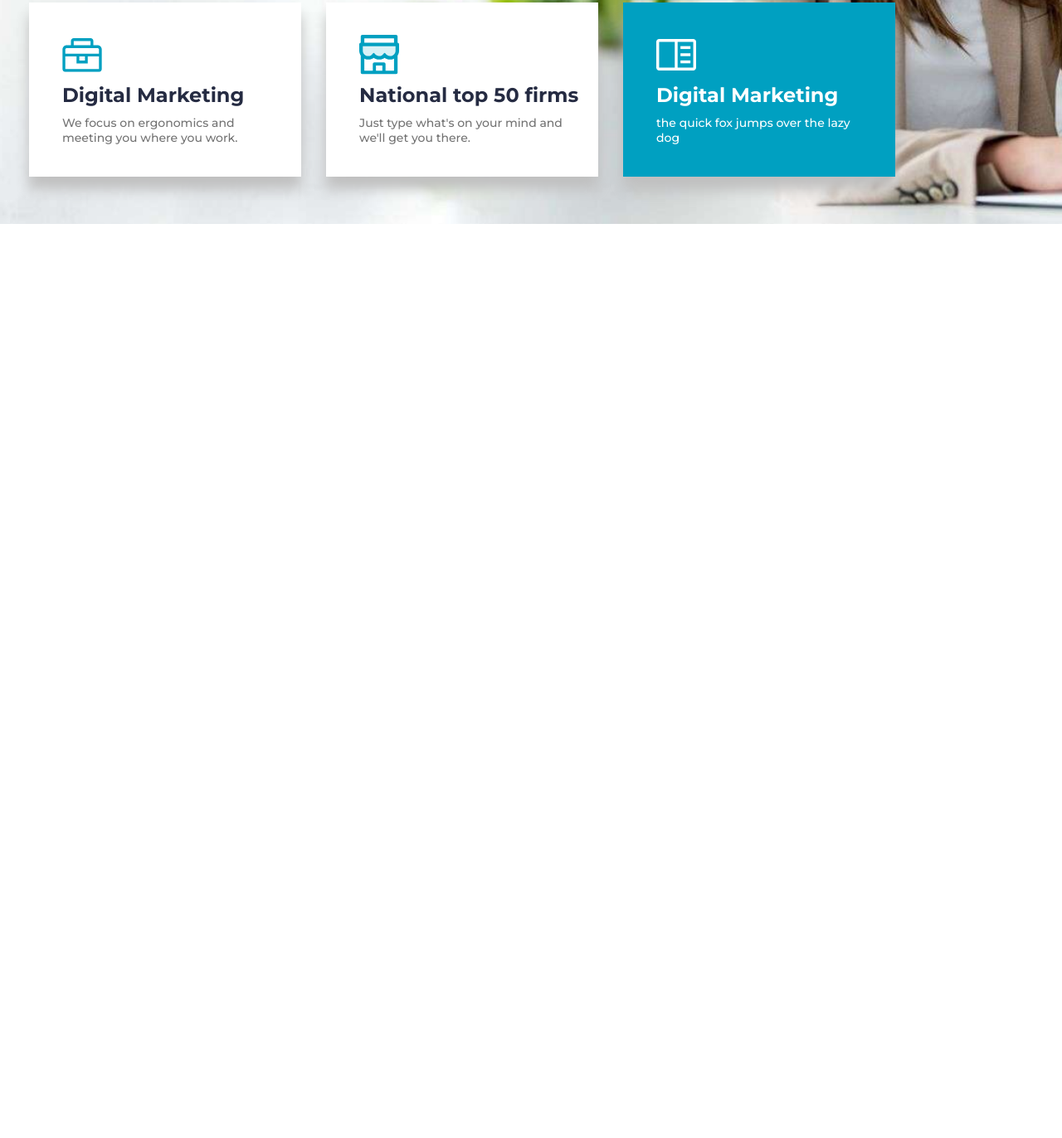
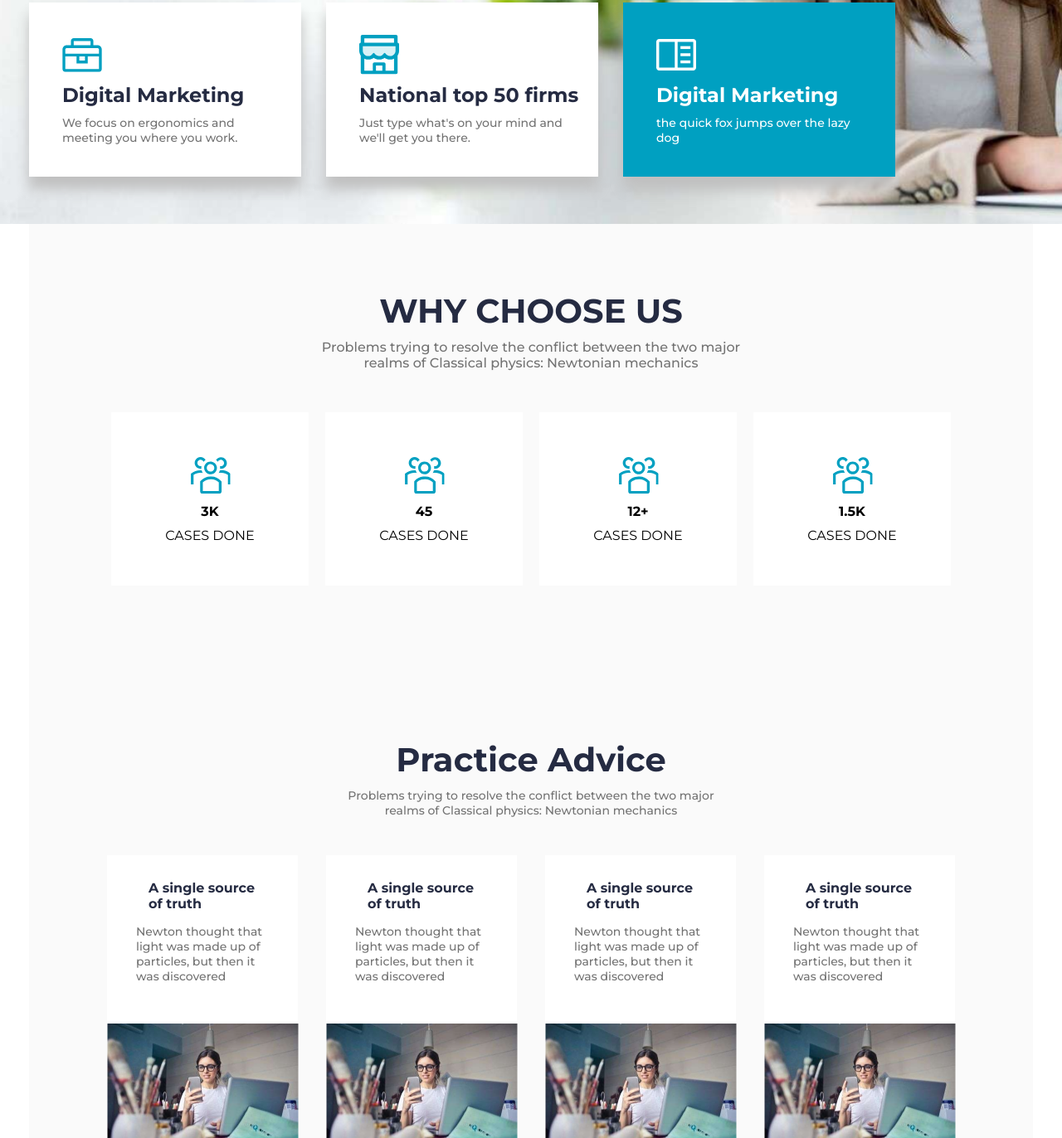
Before and after one commit to nuralivafoyev/indicorp, a plain HTML site: page index.html in a window 1280 px wide. Shown: the part 530-1902 px from the top of the page at 83% size. Before the commit the page ends 800 px from the top, so only its background shows below. Drawn offline with nearby package versions, Linux system fonts and the light colour scheme.

Commit message:
practice section

```diff
--- a/index.html
+++ b/index.html
@@ -67,6 +67,92 @@
             </div>
         </section>
         <!-- ============= INTRO END ============= -->
+
+        <div class="container">
+            <!-- ============= CHOOSE US START ======== -->
+            <section class="chooseus">
+
+                <div class="chooseus_top">
+                    <h1>WHY CHOOSE US</h1>
+                    <p>Problems trying to resolve the conflict between the two major realms
+                        of Classical physics: Newtonian mechanics </p>
+                </div>
+
+
+                <div class="chooseus_cards">
+                    <div class="choose_card">
+                        <img src="./assets/images/personsvg.svg" alt="Person">
+                        <h4>3K</h4>
+                        <p>CASES DONE</p>
+                    </div>
+                    <div class="choose_card">
+                        <img src="./assets/images/personsvg.svg" alt="Person">
+                        <h4>45</h4>
+                        <p>CASES DONE</p>
+                    </div>
+                    <div class="choose_card">
+                        <img src="./assets/images/personsvg.svg" alt="Person">
+                        <h4>12+</h4>
+                        <p>CASES DONE</p>
+                    </div>
+                    <div class="choose_card">
+                        <img src="./assets/images/personsvg.svg" alt="Person">
+                        <h4>1.5K</h4>
+                        <p>CASES DONE</p>
+                    </div>
+                </div>
+            </section>
+            <!-- ============= CHOOSE US END ======== -->
+
+
+            <!-- ================= PRACTICE START ============== -->
+            <section class="practice">
+                <div class="practice_top">
+                    <h1>Practice Advice</h1>
+                    <p>Problems trying to resolve the conflict between
+                        the two major realms of Classical physics: Newtonian mechanics </p>
+                </div>
+                <div class="practice_cards">
+
+                    <div class="card">
+                        <h1>A single source of truth</h1>
+                        <p>Newton thought that
+                            light was made up of
+                            particles, but then it
+                            was discovered </p>
+                        <img src="./assets/images/opacha.png" alt="Photo">
+                    </div>
+
+                    <div class="card">
+                        <h1>A single source of truth</h1>
+                        <p>Newton thought that
+                            light was made up of
+                            particles, but then it
+                            was discovered </p>
+                        <img src="./assets/images/opacha.png" alt="Photo">
+                    </div>
+
+                    <div class="card">
+                        <h1>A single source of truth</h1>
+                        <p>Newton thought that
+                            light was made up of
+                            particles, but then it
+                            was discovered </p>
+                        <img src="./assets/images/opacha.png" alt="Photo">
+                    </div>
+
+                    <div class="card">
+                        <h1>A single source of truth</h1>
+                        <p>Newton thought that
+                            light was made up of
+                            particles, but then it
+                            was discovered </p>
+                        <img src="./assets/images/opacha.png" alt="Photo">
+                    </div>
+                </div>
+            </section>
+            <!-- ================= PRACTICE END =============== -->
+        </div>
     </main>
 </body>
 
--- a/scss/sections/_all.scss
+++ b/scss/sections/_all.scss
@@ -1 +1,3 @@
 @import "./intro";
+@import "./choseus";
+@import "./practice";
--- /dev/null
+++ b/scss/sections/_choseus.scss
@@ -0,0 +1,46 @@
+.chooseus {
+    width: 100%;
+    display: flex;
+    flex-direction: column;
+    align-items: center;
+    justify-content: center;
+    padding-top: 80px;
+    gap: 50px;
+    background: #FAFAFA;
+
+    .chooseus_top {
+        text-align: center;
+        display: flex;
+        flex-direction: column;
+        gap: 10px;
+
+        h1{
+            font-weight: 700;
+            font-size: 40px;
+            color: #252B42;
+        }
+        p{
+            font-weight: 14px;
+            font-weight: 500;
+            color: #737373;
+            width: 511px;
+        }
+    }
+
+    .chooseus_cards {
+        display: flex;
+        gap: 20px;
+
+        .choose_card {
+            background-color: #fff;
+            width: 238px;
+            height: 209px;
+            display: flex;
+            justify-content: center;
+            align-items: center;
+            flex-direction: column;
+            gap: 10px;
+            text-align: center;
+        }
+    }
+}
--- a/scss/sections/_intro.scss
+++ b/scss/sections/_intro.scss
@@ -1,7 +1,7 @@
 #intro {
     background-image: url("../../assets/images/intro-background.png");
     background-repeat: no-repeat;
-    width: 100vw;
+    // width: 100vw;
     height: 100vh;
     background-size: cover;
     display: flex;
--- /dev/null
+++ b/scss/sections/_practice.scss
@@ -0,0 +1,64 @@
+.practice{
+    background-color: #FAFAFA;
+    padding-top: 185px;
+    display: grid;
+    place-content: center;
+    gap: 45px;
+
+    &_top{
+        display: flex;
+        justify-content: center;
+        flex-direction: column;
+        align-items: center;
+        text-align: center;
+        gap: 10px;
+
+        h1 {
+            font-weight: 700;
+            font-size: 40px;
+            color: #252B42;
+        }
+
+        p {
+            width: 470px;
+            font-weight: 500;
+            font-size: 14px;
+            color: #737373;
+        }
+    }
+    &_cards {
+        display: flex;
+        gap: 34px;
+
+        .card {
+            width: 230px;
+            height: 341px;
+            background-color: #fff;
+            display: flex;
+            flex-direction: column;
+            align-items: center;
+            gap: 15px;
+            position: relative;
+            padding-top: 30px;
+
+            img{
+                position: absolute;
+                bottom: 0px;
+            }
+
+            h1 {
+                width: 130px;
+                font-weight: 700;
+                font-size: 16px;
+                color: #252B42;
+            }
+
+            p {
+                width: 160px;
+                font-weight: 500;
+                font-size: 14px;
+                color: #737373;
+            }
+        }
+    }
+}
```
Also changed, not shown: assets/images/opacha.png (added), assets/images/personsvg.svg (added), css/style.css, css/style.min.css, 2 other files.
